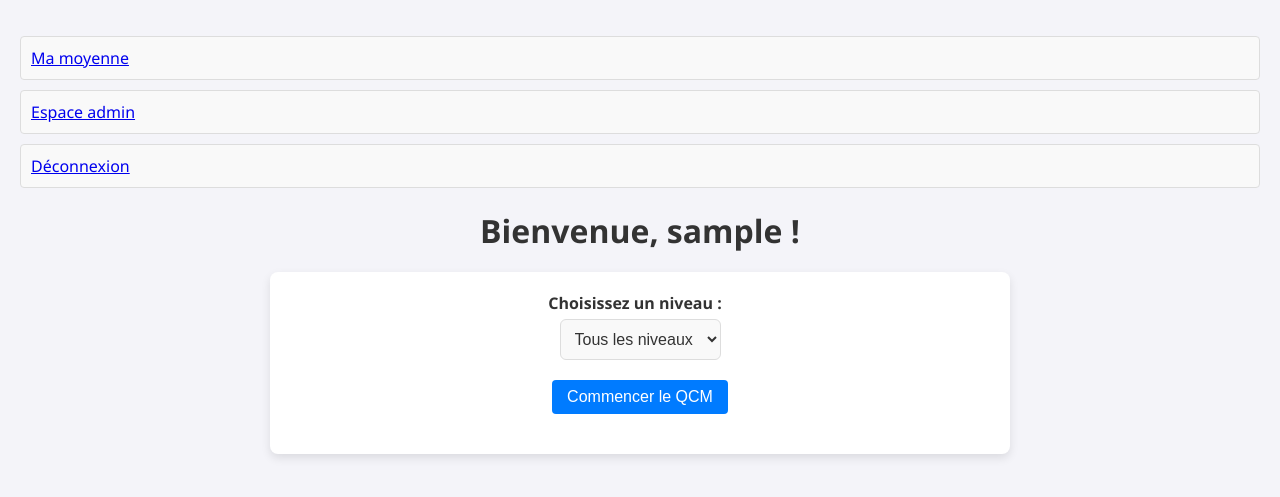
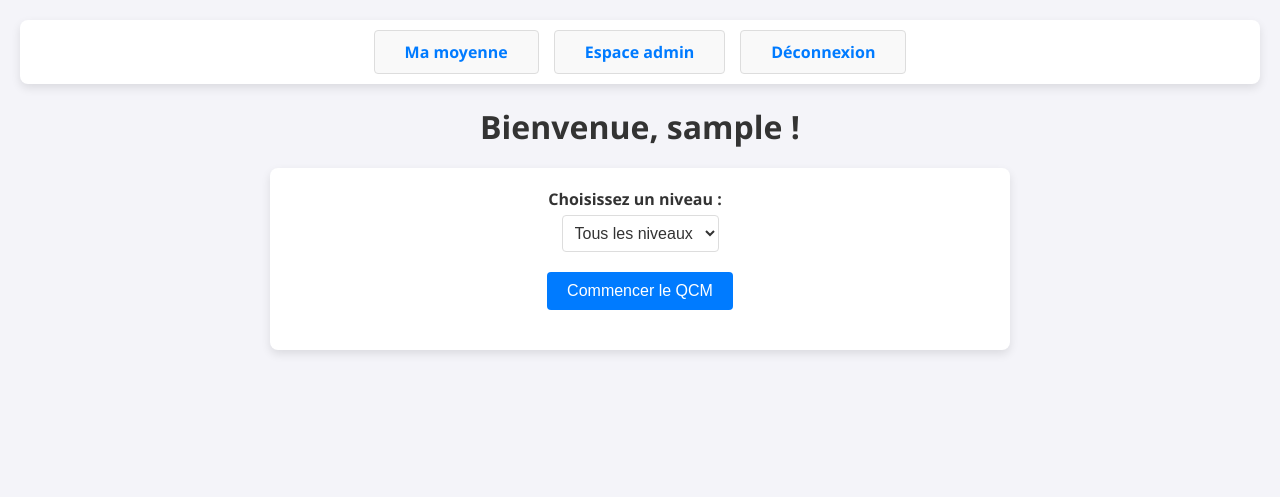
Before and after one commit to LukasMFR/qcm-sprintdev, a PHP site: page /views/home.php in a window 1280 px wide. Shown: the top 497 px of the page. Run offline with PHP 8.4, Linux system fonts and the light colour scheme; the visitor is signed in with stand-in values (Sample User, id 1).

Commit message:
Enhance nav style on home.php

```diff
--- a/css/style.css
+++ b/css/style.css
@@ -87,6 +87,43 @@ ul li strong {
     font-weight: bold;
 }
 
+/* Navigation principale */
+nav {
+    background-color: #ffffff;
+    padding: 10px 20px;
+    border-radius: 8px;
+    box-shadow: 0px 4px 10px rgba(0, 0, 0, 0.1);
+    margin-bottom: 20px;
+    display: flex;
+    justify-content: center;
+}
+
+nav ul {
+    display: flex;
+    list-style: none;
+    padding: 0;
+    margin: 0;
+    gap: 15px; /* Espacement entre les éléments */
+}
+
+nav ul li {
+    margin: 0;
+}
+
+nav ul li a {
+    text-decoration: none;
+    color: #007bff;
+    font-weight: bold;
+    padding: 10px 20px;
+    border-radius: 4px;
+    transition: background-color 0.3s, color 0.3s;
+}
+
+nav ul li a:hover {
+    background-color: #007bff;
+    color: white;
+}
+
 .niveau-form {
     text-align: center;
     margin-bottom: 20px;
@@ -98,14 +135,15 @@ ul li strong {
     font-size: 16px;
 }
 
+/* Formulaire des niveaux */
 .niveau-form select {
-    padding: 10px;
+    padding: 8px;
     font-size: 16px;
-    border-radius: 6px;
+    border-radius: 4px;
     border: 1px solid #ddd;
-    background-color: #f9f9f9;
+    background-color: #ffffff;
     color: #333;
-    transition: background-color 0.3s, color 0.3s, border-color 0.3s;
+    transition: background-color 0.3s, border-color 0.3s;
     cursor: pointer;
 }
 
@@ -119,19 +157,21 @@ ul li strong {
     box-shadow: 0 0 5px rgba(0, 123, 255, 0.5);
 }
 
+/* Bouton bleu dans le formulaire */
 .niveau-form button {
-    padding: 8px 15px;
+    padding: 10px 20px;
     font-size: 16px;
     border-radius: 4px;
     background-color: #007bff;
     color: white;
     border: none;
     cursor: pointer;
-    transition: background-color 0.3s;
+    transition: background-color 0.3s, transform 0.2s;
 }
 
 .niveau-form button:hover {
     background-color: #0056b3;
+    transform: scale(1.05); /* Léger agrandissement au survol */
 }
 
 /* Styles pour le bouton retour en haut */
@@ -347,6 +387,7 @@ ul li strong {
     gap: 10px; /* Espace constant entre les éléments */
     margin-bottom: 20px;
     flex-wrap: wrap; /* Permet le retour à la ligne sur petits écrans */
+    padding: 10px 15px; /* Ajout de padding pour plus d'espace */
 }
 
 .search-admin {
@@ -404,7 +445,7 @@ ul li strong {
 }
 
 /* Assurer un bon affichage sur petits écrans */
-@media (max-width: 768px) {
+@media (max-width: 600px) {
     .form-admin {
         flex-direction: column; /* Affiche les éléments l'un en dessous de l'autre */
         gap: 15px; /* Ajoute plus d'espace entre la barre et le bouton */
@@ -448,6 +489,34 @@ ul li strong {
     ul li {
         background-color: #1e1e1e;
         border-color: #333;
+    }
+
+    nav {
+        background-color: #1e1e1e;
+        box-shadow: 0px 4px 10px rgba(0, 0, 0, 0.5);
+    }
+
+    nav ul li a {
+        color: #4a90e2;
+    }
+
+    nav ul li a:hover {
+        background-color: #4a90e2;
+        color: white;
+    }
+
+    .niveau-form select {
+        background-color: #3b3b3b;
+        color: #e0e0e0;
+        border: 1px solid #555;
+    }
+
+    .niveau-form button {
+        background-color: #4a90e2;
+    }
+
+    .niveau-form button:hover {
+        background-color: #3a6db5;
     }
 
     .niveau-form select {
```
